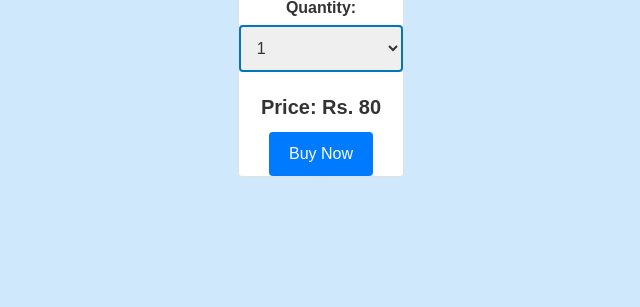
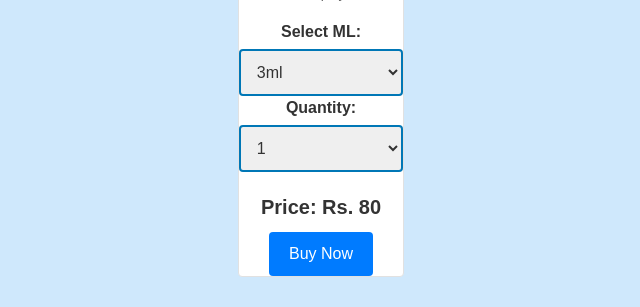
Before and after one commit to adilkhatik/asperfumes1, a Django app: page /Normal_Attar in a window 1280 px wide. Shown: the part 2455-2762 px from the top of the page, without its empty margins (319-959 px from the left). Before the commit the page ends 2632 px from the top, so only its background shows below. Run offline with Django 4.2, Linux system fonts and the light colour scheme.

Commit message:
Update base.html

```diff
--- a/templates/base.html
+++ b/templates/base.html
@@ -115,7 +115,7 @@
 
 
         </style>
-    <div class="container-fluid mt-4">
+    <div class="container-fluid mt-4" style="padding-top: 100px;">
         <!-- Your content goes here -->
         {% block body %}
         {% endblock body %}
```
